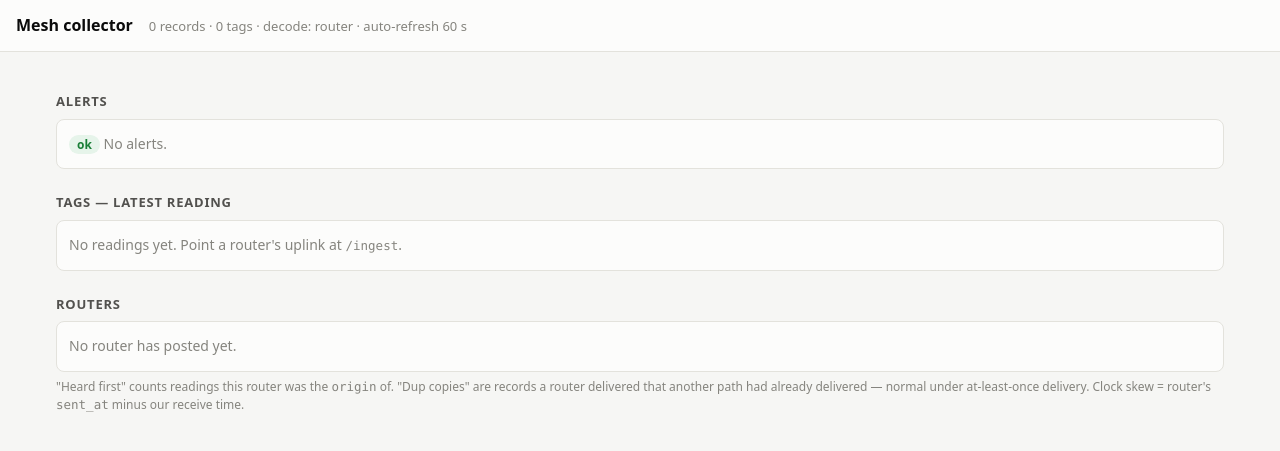
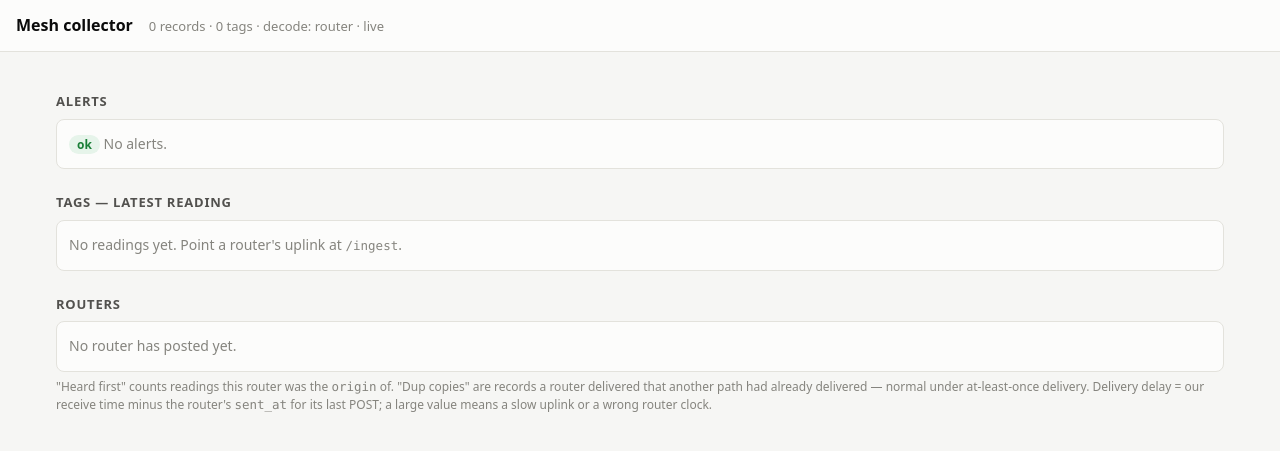
Before and after one commit to RRokas/mesh-collector, a FastAPI app: page / in a window 1280 px wide. Shown: the top 451 px of the page. Run offline with FastAPI, Linux system fonts and the light colour scheme.

Commit message:
Dashboard: live 1 s refresh, rename clock skew to delivery delay
- Pages refresh every second in place (fetch + swap [data-live] regions)
  instead of a 60 s full reload; keeps scroll, chart range and hover.
  Tag charts poll the series API every second and redraw only on change.
  Polling pauses while the tab is hidden.
- 'Clock skew' is now 'Delivery delay' = received - sent_at of the last
  POST (positive, sub-second precision). API fields delivery_delay_s /
  delay_bad, alert router_delivery_delay, env DELIVERY_DELAY_WARN_SECONDS.

Co-Authored-By: Claude Opus 5.5 <noreply@anthropic.com>
Claude-Session: https://claude.ai/code/session_01SX2VXPJZeeF1oW3SqUQbD5

```diff
--- a/app/config.py
+++ b/app/config.py
@@ -37,7 +37,7 @@ class Settings:
     max_body_bytes: int
     stale_tag_minutes: float
     silent_router_minutes: float
-    clock_skew_warn_seconds: float
+    delivery_delay_warn_seconds: float
     temp_min: float
     temp_max: float
     hum_min: float
@@ -59,7 +59,7 @@ class Settings:
             max_body_bytes=_int("MAX_BODY_BYTES", 2_000_000),
             stale_tag_minutes=_float("STALE_TAG_MINUTES", 30),
             silent_router_minutes=_float("SILENT_ROUTER_MINUTES", 5),
-            clock_skew_warn_seconds=_float("CLOCK_SKEW_WARN_SECONDS", 120),
+            delivery_delay_warn_seconds=_float("DELIVERY_DELAY_WARN_SECONDS", 120),
             temp_min=_float("TEMP_MIN", -40),
             temp_max=_float("TEMP_MAX", 85),
             hum_min=_float("HUM_MIN", 0),
--- a/app/db.py
+++ b/app/db.py
@@ -85,7 +85,7 @@ routers = Table(
     Column("first_contact", Float),
     Column("last_contact", Float),
     Column("last_heartbeat", Float),
-    Column("last_sent_at", Float),      # their clock at last POST (skew check)
+    Column("last_sent_at", Float),      # their clock at last POST (delivery delay)
     Column("last_ip", String(64)),
     Column("posts", BigInteger, nullable=False, default=0),
     Column("records_delivered", BigInteger, nullable=False, default=0),  # new records only
--- a/app/static/app.js
+++ b/app/static/app.js
@@ -1,16 +1,12 @@
-// Render <time data-ts="unix seconds"> as local time + relative age.
-(function () {
-  function rel(sec) {
-    const a = Math.abs(sec), sign = sec < 0 ? "in " : "";
-    const tail = sec < 0 ? "" : " ago";
-    if (a < 60) return sign + Math.round(a) + " s" + tail;
-    if (a < 3600) return sign + Math.round(a / 60) + " min" + tail;
-    if (a < 86400) return sign + (a / 3600).toFixed(1) + " h" + tail;
-    return sign + (a / 86400).toFixed(1) + " d" + tail;
-  }
-  function render() {
+// Live dashboard: every REFRESH_MS, re-fetch this page and swap in the
+// contents of each [data-live] element (by id) when it changed. In-place
+// swaps keep scroll position, chart state and focus, unlike a full reload.
+window.MESH_REFRESH_MS = 1000;
+
+// <time data-ts="unix seconds"> -> local time and/or relative age.
+function meshRenderTimes(root) {
   const now = Date.now() / 1000;
-    document.querySelectorAll("time[data-ts]").forEach(function (el) {
+  (root || document).querySelectorAll("time[data-ts]").forEach(function (el) {
     const ts = parseFloat(el.dataset.ts);
     if (!isFinite(ts)) return;
     const d = new Date(ts * 1000);
@@ -19,10 +15,46 @@
     el.textContent = el.dataset.mode === "abs"
       ? d.toLocaleString()
       : el.dataset.mode === "both"
-          ? d.toLocaleString() + " (" + rel(now - ts) + ")"
-          : rel(now - ts);
+        ? d.toLocaleString() + " (" + meshRel(now - ts) + ")"
+        : meshRel(now - ts);
   });
 }
-  render();
-  setInterval(render, 15000);
+
+function meshRel(sec) {
+  const a = Math.abs(sec), pre = sec < 0 ? "in " : "", post = sec < 0 ? "" : " ago";
+  if (a < 60) return pre + Math.round(a) + " s" + post;
+  if (a < 3600) return pre + Math.round(a / 60) + " min" + post;
+  if (a < 86400) return pre + (a / 3600).toFixed(1) + " h" + post;
+  return pre + (a / 86400).toFixed(1) + " d" + post;
+}
+
+(function () {
+  meshRenderTimes();
+  const lastHtml = {};  // id -> last server HTML, so unchanged regions aren't touched
+  document.querySelectorAll("[data-live][id]").forEach(function (el) { lastHtml[el.id] = null; });
+  let busy = false;
+
+  async function tick() {
+    meshRenderTimes();  // keep "3 s ago" ticking even if nothing changed
+    if (busy || document.hidden || !Object.keys(lastHtml).length) return;
+    busy = true;
+    try {
+      const r = await fetch(location.href, { cache: "no-store", credentials: "same-origin" });
+      if (!r.ok) return;
+      const doc = new DOMParser().parseFromString(await r.text(), "text/html");
+      Object.keys(lastHtml).forEach(function (id) {
+        const fresh = doc.getElementById(id), el = document.getElementById(id);
+        if (!fresh || !el || fresh.innerHTML === lastHtml[id]) return;
+        lastHtml[id] = fresh.innerHTML;
+        el.innerHTML = fresh.innerHTML;
+        meshRenderTimes(el);
+      });
+    } catch (e) {
+      // offline or redeploying: try again next tick
+    } finally {
+      busy = false;
+    }
+  }
+
+  setInterval(tick, window.MESH_REFRESH_MS);
 })();
--- a/app/templates/base.html
+++ b/app/templates/base.html
@@ -10,7 +10,7 @@
 <body>
   <header>
     <h1><a href="/" style="color:inherit">Mesh collector</a></h1>
-    <span class="meta">{% block subtitle %}{% endblock %}</span>
+    <span class="meta" id="live-subtitle" data-live>{% block subtitle %}{% endblock %}</span>
   </header>
   <main>{% block content %}{% endblock %}</main>
   <script src="{{ url_for('static', path='app.js') }}"></script>
--- a/app/templates/index.html
+++ b/app/templates/index.html
@@ -1,8 +1,8 @@
 {% extends "base.html" %}
 {% from "_macros.html" import ts, opt %}
-{% block head %}<meta http-equiv="refresh" content="60">{% endblock %}
-{% block subtitle %}{{ counts.records }} records · {{ counts.nodes }} tags · decode: {{ s.decode_mode }} · auto-refresh 60 s{% endblock %}
+{% block subtitle %}{{ counts.records }} records · {{ counts.nodes }} tags · decode: {{ s.decode_mode }} · live{% endblock %}
 {% block content %}
+<div id="live-content" data-live>
 
 <h2>Alerts</h2>
 <div class="card">
@@ -10,7 +10,7 @@
   <ul class="alerts">
     {% for a in alerts %}
     <li>
-      <span class="pill {{ 'warn' if a.kind in ('router_clock_skew', 'quarantined_records', 'stale_tag') else 'bad' }}">{{ a.kind|replace('_', ' ') }}</span>
+      <span class="pill {{ 'warn' if a.kind in ('router_delivery_delay', 'quarantined_records', 'stale_tag') else 'bad' }}">{{ a.kind|replace('_', ' ') }}</span>
       <strong class="mono">{{ a.subject }}</strong>
       <span>{{ a.message }}</span>
     </li>
@@ -61,7 +61,7 @@
     <thead><tr>
       <th>Router</th><th>Role</th><th>Last contact</th><th>Last heartbeat</th>
       <th class="num">Delivered</th><th class="num">Dup copies</th><th class="num">POSTs</th>
-      <th class="num">Heard first</th><th>Last heard a tag</th><th class="num">Clock skew</th><th>IP</th><th></th>
+      <th class="num">Heard first</th><th>Last heard a tag</th><th class="num">Delivery delay</th><th>IP</th><th></th>
     </tr></thead>
     <tbody>
     {% for r in routers %}
@@ -75,11 +75,11 @@
       <td class="num">{{ r.posts }}</td>
       <td class="num">{{ r.records_originated }}</td>
       <td>{{ ts(r.last_originated_seen_at) }}</td>
-      <td class="num">{% if r.clock_skew_s is not none %}{{ r.clock_skew_s|dur }}{% else %}<span class="muted">—</span>{% endif %}</td>
+      <td class="num">{% if r.delivery_delay_s is not none %}{{ r.delivery_delay_s|dur }}{% else %}<span class="muted">—</span>{% endif %}</td>
       <td class="mono muted">{{ r.last_ip or '' }}</td>
       <td>
         {% if r.silent %}<span class="pill bad">silent</span>
-        {% elif r.clock_bad %}<span class="pill warn">clock</span>
+        {% elif r.delay_bad %}<span class="pill warn">delay</span>
         {% elif r.is_uplink %}<span class="pill ok">online</span>{% endif %}
       </td>
     </tr>
@@ -90,5 +90,6 @@
   <div class="empty">No router has posted yet.</div>
   {% endif %}
 </div>
-<p class="note">"Heard first" counts readings this router was the <span class="mono">origin</span> of. "Dup copies" are records a router delivered that another path had already delivered — normal under at-least-once delivery. Clock skew = router's <span class="mono">sent_at</span> minus our receive time.</p>
+<p class="note">"Heard first" counts readings this router was the <span class="mono">origin</span> of. "Dup copies" are records a router delivered that another path had already delivered — normal under at-least-once delivery. Delivery delay = our receive time minus the router's <span class="mono">sent_at</span> for its last POST; a large value means a slow uplink or a wrong router clock.</p>
+</div>
 {% endblock %}
--- a/app/templates/router.html
+++ b/app/templates/router.html
@@ -3,12 +3,13 @@
 {% block title %}{{ r.router_id }} · Mesh collector{% endblock %}
 {% block subtitle %}Router <span class="mono">{{ r.router_id }}</span> · {{ 'uplink' if r.is_uplink else 'mesh only' }}{% endblock %}
 {% block content %}
+<div id="live-content" data-live>
 <div class="stats" style="margin-top:8px">
   <div class="stat"><div class="label">Last contact</div><div class="value" style="font-size:16px">{{ ts(r.last_contact) }}</div><div class="sub">{% if r.silent %}<span class="pill bad">silent</span>{% elif r.is_uplink %}<span class="pill ok">online</span>{% else %}never posted{% endif %}</div></div>
   <div class="stat"><div class="label">Last heartbeat</div><div class="value" style="font-size:16px">{{ ts(r.last_heartbeat) }}</div><div class="sub">{{ r.posts }} POSTs</div></div>
   <div class="stat"><div class="label">Delivered (new)</div><div class="value">{{ r.records_delivered }}</div><div class="sub">{{ r.duplicates_delivered }} duplicate copies</div></div>
   <div class="stat"><div class="label">Heard first (origin)</div><div class="value">{{ r.records_originated }}</div><div class="sub">last {{ ts(r.last_originated_seen_at) }}</div></div>
-  <div class="stat"><div class="label">Clock skew</div><div class="value" style="font-size:16px">{% if r.clock_skew_s is not none %}{{ r.clock_skew_s|dur }}{% else %}—{% endif %}</div><div class="sub">{% if r.clock_bad %}<span class="pill warn">check NTP</span>{% else %}sent_at vs our clock{% endif %}</div></div>
+  <div class="stat"><div class="label">Delivery delay</div><div class="value" style="font-size:16px">{% if r.delivery_delay_s is not none %}{{ r.delivery_delay_s|dur }}{% else %}—{% endif %}</div><div class="sub">{% if r.delay_bad %}<span class="pill warn">slow uplink or wrong clock</span>{% else %}last POST, received − sent_at{% endif %}</div></div>
 </div>
 
 <h2>Recent records it heard or delivered (by time received)</h2>
@@ -38,4 +39,5 @@
   </table>
 </div>
 <p class="note">"Delivered by" shows the first router that delivered each reading (first write wins); other paths are listed per record in the API.</p>
+</div>
 {% endblock %}
```
Also changed, not shown: app/fmt.py (+5 -3 lines), app/queries.py (+11 -7 lines), app/templates/node.html (+23 -8 lines), tests/test_ingest.py (+2 -2 lines), README.md, 1 other file. Lines whose indentation alone changed are shown as unchanged.
